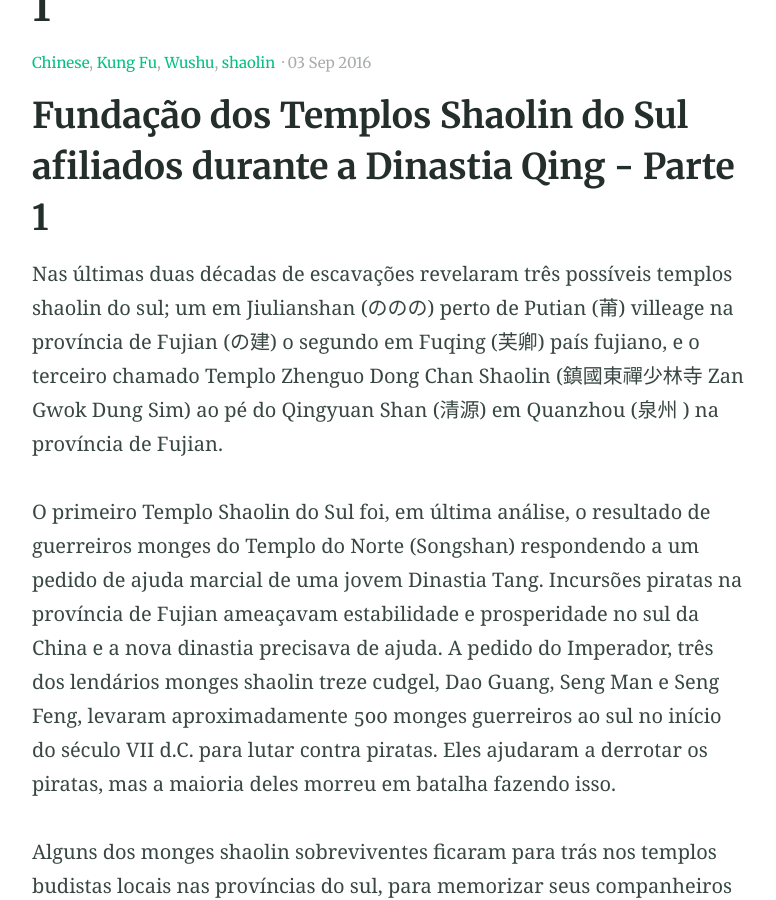
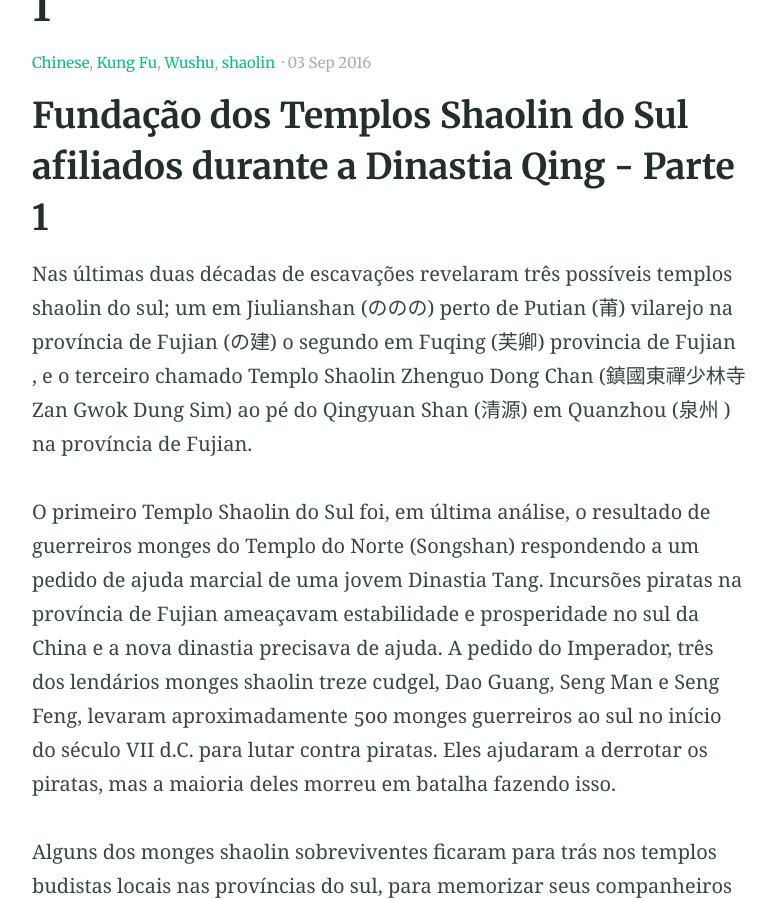
Before and after one commit to WorldMartialArtList/world-martial-art-blog, a Jekyll site: the page built from _posts/2016-09-03-a-historia-das-artes-marciais-estilos-do-sul-parte-um.md, in a window 1280 px wide and 900 px high, scrolled down 616 px. Shown: the whole window, without its empty margins (251-1027 px from the left). Built offline with Jekyll 4.4.1, drawn with Linux system fonts in a browser that asks for light colours.

Commit message:
Update 2016-09-03-a-historia-das-artes-marciais-estilos-do-sul-parte-um.md

```diff
--- a/_posts/2016-09-03-a-historia-das-artes-marciais-estilos-do-sul-parte-um.md
+++ b/_posts/2016-09-03-a-historia-das-artes-marciais-estilos-do-sul-parte-um.md
@@ -11,7 +11,7 @@ feature_text: |
 
 ## Fundação dos Templos Shaolin do Sul afiliados durante a Dinastia Qing - Parte 1
 
-Nas últimas duas décadas de escavações revelaram três possíveis templos shaolin do sul; um em Jiulianshan (ののの) perto de Putian (莆) villeage na província de Fujian (の建) o segundo em Fuqing (芙卿) país fujiano, e o terceiro chamado Templo Zhenguo Dong Chan Shaolin (鎮國東禪少林寺 Zan Gwok Dung Sim) ao pé do Qingyuan Shan (清源) em Quanzhou (泉州 ) na província de Fujian.
+Nas últimas duas décadas de escavações revelaram três possíveis templos shaolin do sul; um em Jiulianshan (ののの) perto de Putian (莆) vilarejo na província de Fujian (の建) o segundo em Fuqing (芙卿) provincia de Fujian , e o terceiro chamado Templo Shaolin Zhenguo Dong Chan (鎮國東禪少林寺 Zan Gwok Dung Sim) ao pé do Qingyuan Shan (清源) em Quanzhou (泉州 ) na província de Fujian.
 
 O primeiro Templo Shaolin do Sul foi, em última análise, o resultado de guerreiros monges do Templo do Norte (Songshan) respondendo a um pedido de ajuda marcial de uma jovem Dinastia Tang. Incursões piratas na província de Fujian ameaçavam estabilidade e prosperidade no sul da China e a nova dinastia precisava de ajuda. A pedido do Imperador, três dos lendários monges shaolin treze cudgel, Dao Guang, Seng Man e Seng Feng, levaram aproximadamente 500 monges guerreiros ao sul no início do século VII d.C. para lutar contra piratas. Eles ajudaram a derrotar os piratas, mas a maioria deles morreu em batalha fazendo isso.
 
```
